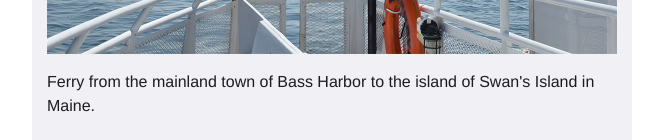
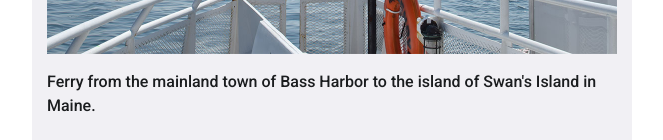
Before and after one commit to seankelliher/img-gallery, a Vue app: page / in a window 1280 px wide. Shown: the part 350-490 px from the top of the page, without its empty margins (308-971 px from the left). Built offline with nearby package versions, Linux system fonts and the light colour scheme.

Commit message:
Add Google font.

```diff
--- a/index.html
+++ b/index.html
@@ -7,6 +7,11 @@
         <link rel="icon" href="/favicon.ico" sizes="any"> <!-- 32×32 -->
         <link rel="apple-touch-icon" href="/apple-touch-icon.png"> <!-- 180×180 -->
         <meta name="viewport" content="width=device-width, initial-scale=1.0" />
+        <!-- Google fonts START -->
+        <link rel="preconnect" href="https://fonts.googleapis.com">
+        <link rel="preconnect" href="https://fonts.gstatic.com" crossorigin>
+        <link href="https://fonts.googleapis.com/css2?family=Roboto:wght@500&display=swap" rel="stylesheet">
+        <!-- Google fonts STOP -->
         <title>Image Gallery</title>
     </head>
     <body>
--- a/src/style.css
+++ b/src/style.css
@@ -102,9 +102,12 @@
 
 /* Fonts */
 p {
-    font-family: "Helvetica Neue", Helvetica, Arial, sans-serif;
+    font-family: "Roboto", serif;
+    font-optical-sizing: auto;
+    font-weight: 500;
+    font-style: normal;
+    font-variation-settings: "wdth" 100;
     font-size: var(--fs-0);
     line-height: 1.5;
-    font-weight: 400;
     color: #1a1c1e;
 }
```
Lines whose indentation alone changed are shown as unchanged.
